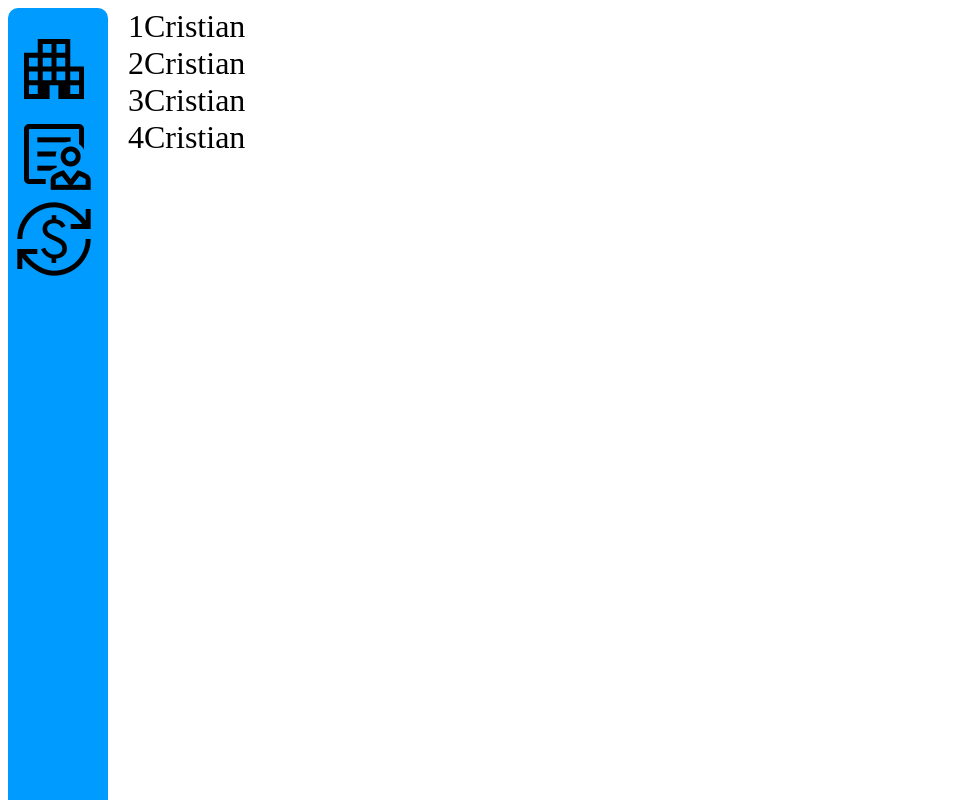
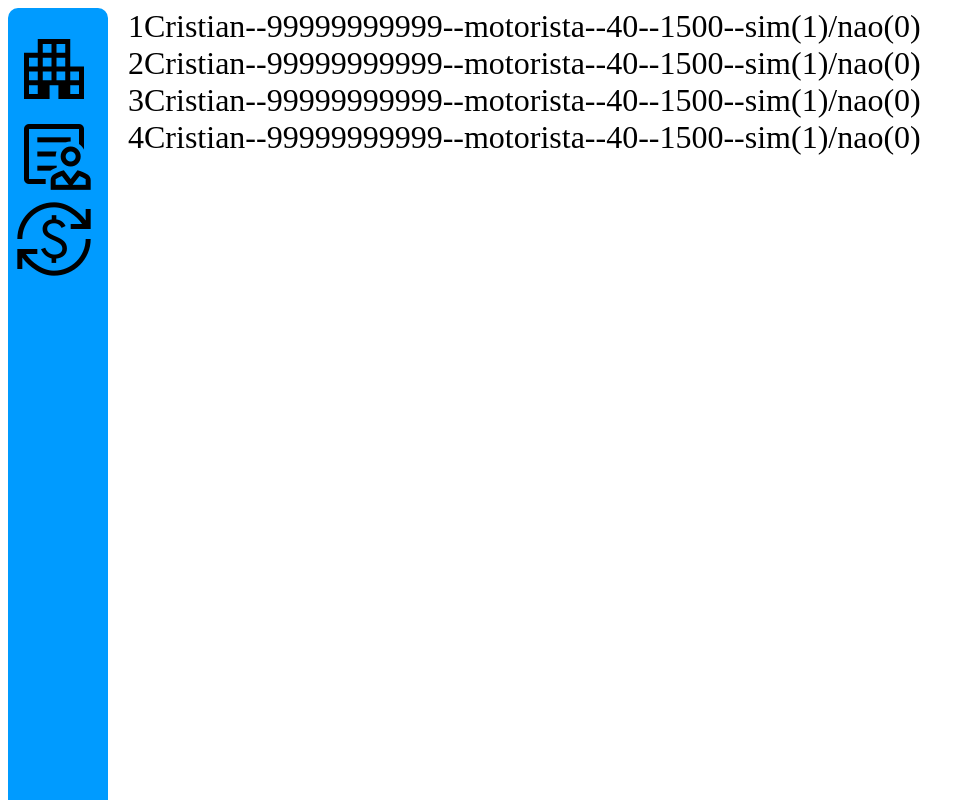
Before and after one commit to CristianGluchak/Frontier, an Angular app: page /funcionario in a window 1280 px wide. Shown: the whole page, without its empty margins (0-975 px from the left). Built offline with nearby package versions, Linux system fonts and the light colour scheme.

Commit message:
Feat: adicionado novas variaveis para o funcionario

```diff
--- a/src/app/modules/funcionario/funcionario.component.html
+++ b/src/app/modules/funcionario/funcionario.component.html
@@ -1,5 +1,5 @@
 <div id="outToolBar" class="col s6 offset-s6">
-    <div *ngFor="let funcionario of funcionarios; let i = index" id="funcionario" onclick="goToDetalhes(funcinario.id)">
-        {{funcionario.nome}}
+    <div *ngFor="let funcionario of funcionarios; let i = index" id="funcionario">
+        {{funcionario.nome}}--{{funcionario.cpf}}--{{funcionario.cargo}}--{{funcionario.horaSemanais}}--{{funcionario.salario}}--{{funcionario.isEnable}}
     </div>
 </div>
--- a/src/app/modules/funcionario/funcionario.component.ts
+++ b/src/app/modules/funcionario/funcionario.component.ts
@@ -15,10 +15,10 @@ export class FuncionarioComponent implements OnInit {
   }
 
   funcionarios  = [
-    {'id':1 , 'nome':'1Cristian'},
-    {'id':2 , 'nome':'2Cristian'},
-    {'id':3 , 'nome':'3Cristian'},
-    {'id':4 , 'nome':'4Cristian'},
+    {'id':1 , 'nome':'1Cristian', 'cpf':'99999999999', 'cargo':'motorista', 'horaSemanais':'40', 'salario':'1500', 'isEnable' : 'sim(1)/nao(0)'},
+    {'id':2 , 'nome':'2Cristian', 'cpf':'99999999999', 'cargo':'motorista', 'horaSemanais':'40', 'salario':'1500', 'isEnable' : 'sim(1)/nao(0)'},
+    {'id':3 , 'nome':'3Cristian', 'cpf':'99999999999', 'cargo':'motorista', 'horaSemanais':'40', 'salario':'1500', 'isEnable' : 'sim(1)/nao(0)'},
+    {'id':4 , 'nome':'4Cristian', 'cpf':'99999999999', 'cargo':'motorista', 'horaSemanais':'40', 'salario':'1500', 'isEnable' : 'sim(1)/nao(0)'},
    ];
 
   ngOnInit() {
```
